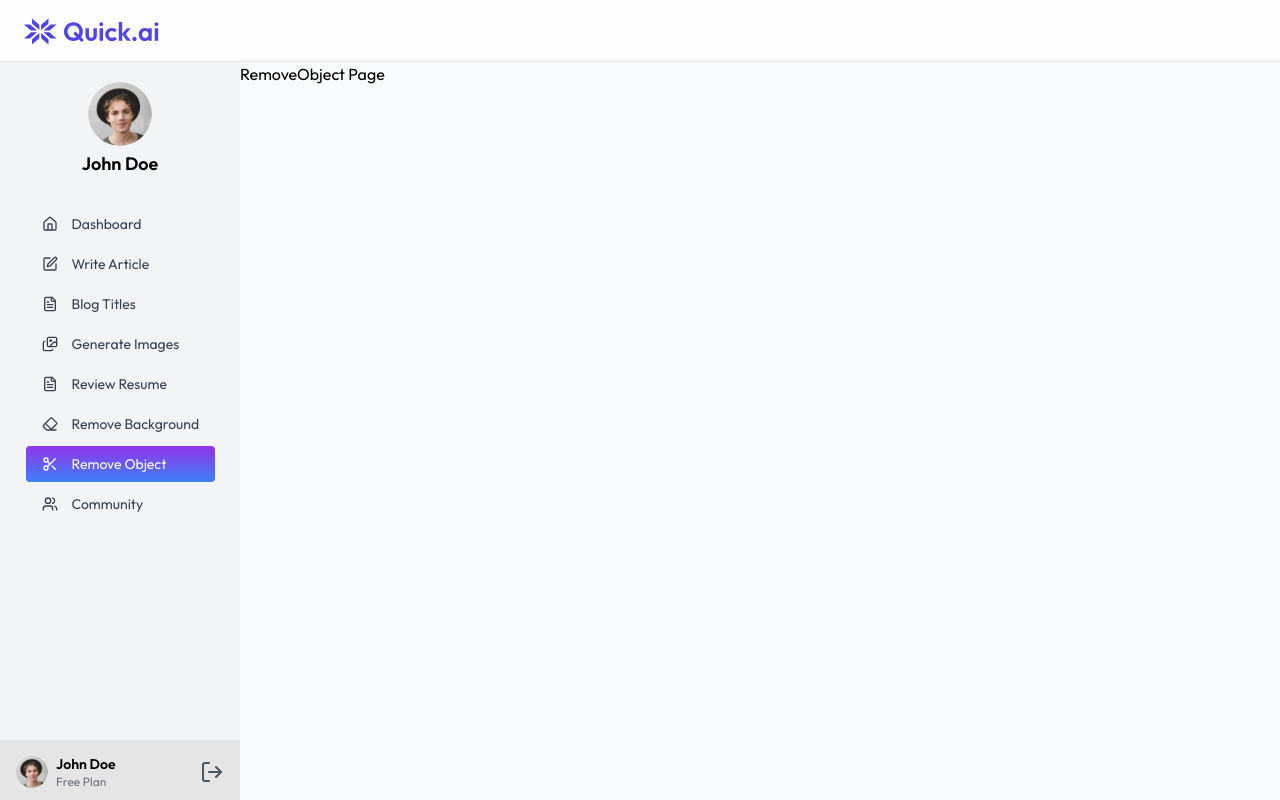
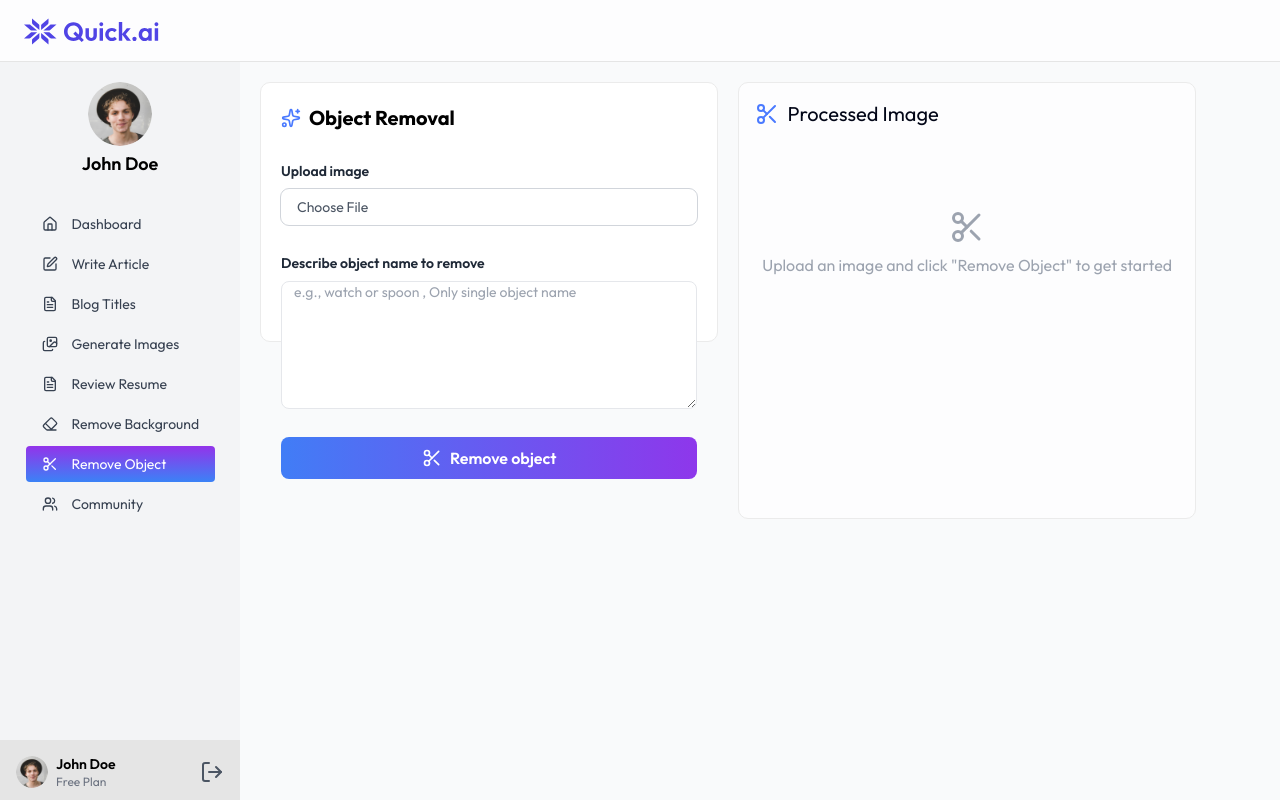
Before and after one commit to Redwab2005/ai-awis, a React (Vite) app in the folder client/: page /ai/remove-object in a window 1280 px wide. Built offline with nearby package versions, Linux system fonts and the light colour scheme.

Commit message:
close to being done with front end!!!

```diff
--- /dev/null
+++ b/client/src/components/RemoveObjectForm.jsx
@@ -0,0 +1,78 @@
+import React from 'react'
+
+import { Scissors, Sparkles } from "lucide-react";
+import GradientButton from "../components/GradientButton";
+
+
+const RemoveObjectForm = ({ selected, setSelected }) => {
+
+
+  return (
+    <div className=" bg-[#FFFFFF] h-[260px] w-full md:w-[507px]  rounded-[10px] border-[1px] border-[#EBEBEB] p-5">
+      <div className="flex flex-col gap-7">
+        <div className="flex gap-2 items-center">
+          <Sparkles className="w-5 h-5 text-[#4A7AFF]" />
+          <p className="text-[#000000] font-bold text-[20px]">
+            Object Removal
+          </p>
+        </div>
+        <div className="flex flex-col gap-2 w-full">
+          <label
+            htmlFor="blogkeyword"
+            className="text-sm font-semibold text-gray-800"
+          >
+            Upload image
+
+
+          </label>
+
+          {/* hidden input */}
+<input
+  id="file-upload"
+  type="file"
+  accept="image/*"
+  onChange={(e) => setSelected(e.target.files[0])}
+  className="hidden"
+/>
+
+{/* styled button */}
+<label
+  htmlFor="file-upload"
+  className="px-4 py-2 rounded-lg  text-gray-600 text-sm cursor-pointer outline outline-1 outline-gray-300 hover:bg-gray-200 "
+>
+  Choose File
+</label>
+{/* show file name if selected */}
+{selected && (
+  <p className="mt-2 text-xs text-gray-600">Selected: {selected.name}</p>
+)}
+
+
+        </div>
+        <div className="flex flex-col gap-2 w-full">
+          <label
+            htmlFor="articleTopic"
+            className="text-sm font-semibold text-gray-800"
+          >
+            Describe object name to remove
+
+
+          </label>
+
+          <textarea
+            id="articleTopic"
+            type="text"
+            className="w-full h-32 rounded-lg border px-3 text-sm focus:outline-none focus:ring-1 focus:ring-blue-400"
+            placeholder="e.g., watch or spoon , Only single object name"/>
+        </div>
+
+
+        <GradientButton icon={Scissors} from="#417DF6" to="#8E37EB">
+          Remove object
+        </GradientButton>
+      </div>
+    </div>
+  )
+}
+
+export default RemoveObjectForm
--- /dev/null
+++ b/client/src/components/RemoveObjectOutput.jsx
@@ -0,0 +1,20 @@
+import { Scissors, PenBox } from "lucide-react";
+
+function RemoveObjectOutput() {
+  return (
+    <div className=" bg-[#FDFDFE] flex flex-col gap-20  p-4 rounded-[10px] w-full md:w-[507px] h-[437px] border-[1px] border-[#EBEBEB]">
+      <div className="flex gap-2 items-center ">
+        <Scissors className="w-6 h-6 text-[#4A7AFF]" />
+        <p className="text-slate-950  text-[20px]">Processed Image</p>
+      </div>
+      <div className="flex flex-col gap-2 items-center ">
+        <Scissors className="w-[36px] h-[36px] text-gray-400" />
+        <p className="text-gray-400">
+          Upload an image and click "Remove Object" to get started
+        </p>
+      </div>
+    </div>
+  );
+}
+
+export default RemoveObjectOutput;
--- a/client/src/pages/RemoveObject.jsx
+++ b/client/src/pages/RemoveObject.jsx
@@ -1,4 +1,14 @@
-import React from "react";
-export default function RemoveObject() {
-  return <h1>RemoveObject Page</h1>;
+import { useState } from "react";
+
+import RemoveObjectForm from "../components/RemoveObjectForm";
+import RemoveObjectOutput from "../components/RemoveObjectOutput";
+
+export default function BlogTitles() {
+  const [selected, setSelected] = useState();
+  return (
+    <div className="flex flex-col md:flex-row w-[90%] min-h-screen gap-5 m-5 ">
+      <RemoveObjectForm selected={selected} setSelected={setSelected}  />
+      <RemoveObjectOutput />
+    </div>
+  );
 }
```
